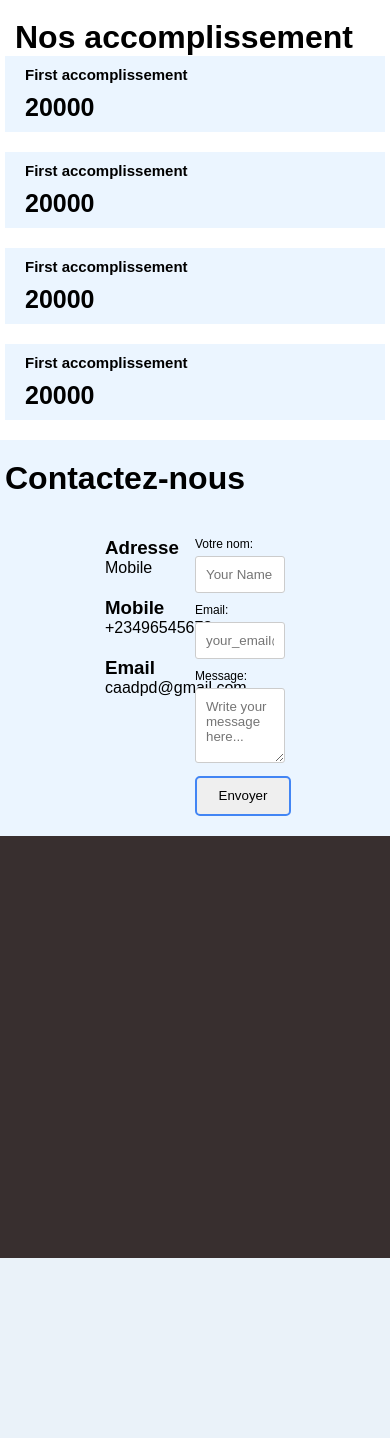
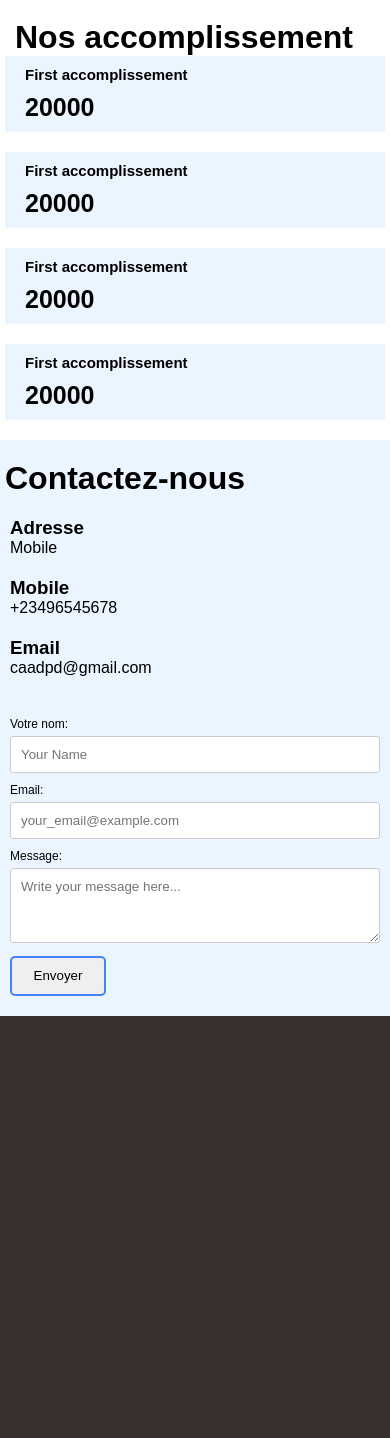
Before and after one commit to firminfinva/caapdpd, a Django app: page / in a window 390 px wide. Shown: the part 2673-4111 px from the top of the page. Before the commit the page ends 3931 px from the top, so only its background shows below. Run offline with Django 5.2, Linux system fonts and the light colour scheme; some libraries are stand-ins or nearby versions.

Commit message:
added the responsiveness of thev contact section on the home page

```diff
--- a/static/css/homepage.css
+++ b/static/css/homepage.css
@@ -277,5 +277,14 @@
   .accomplissement-content{
     flex-direction: column;
   }
+  .contact-content{
+    flex-direction: column;
+    padding: 0 5px;
+    margin-top: 20px;
+  }
+
+  .contact-content>div{
+    width: 100%;
+  }
 
 }
```
